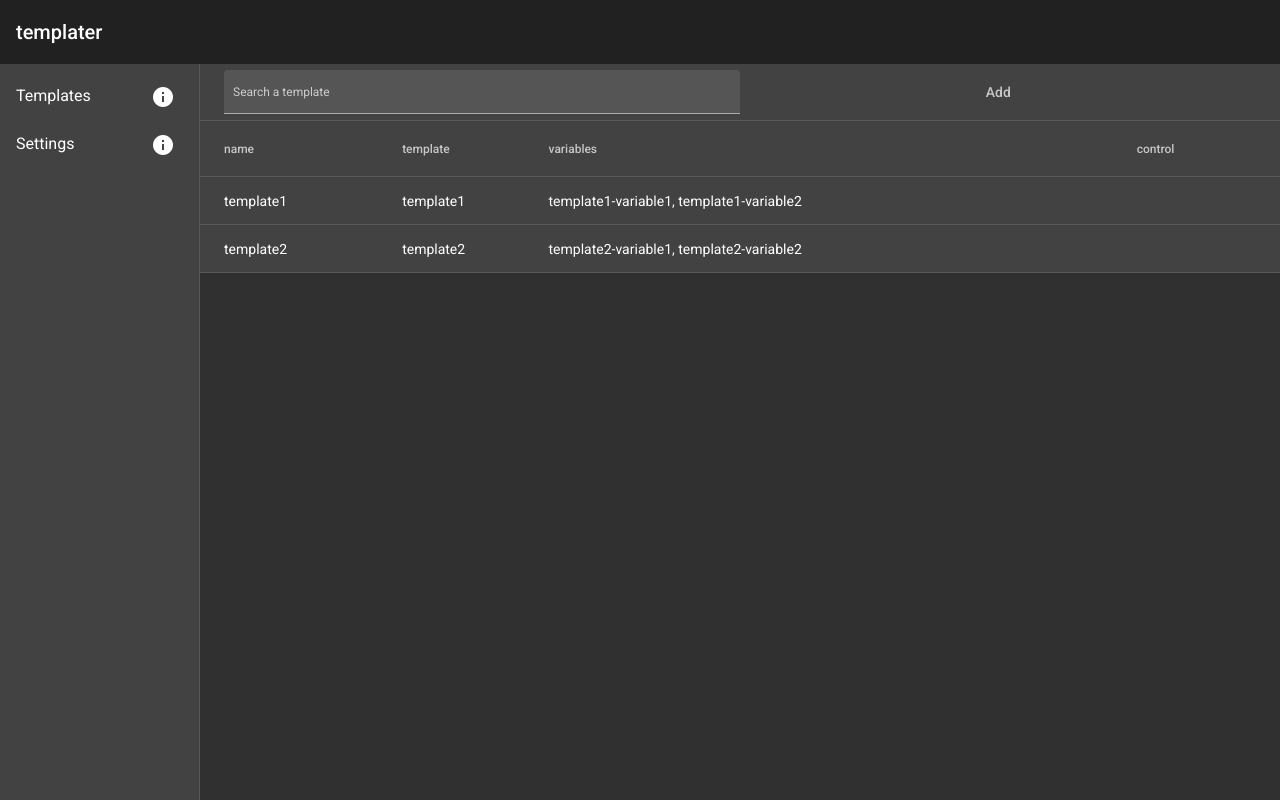
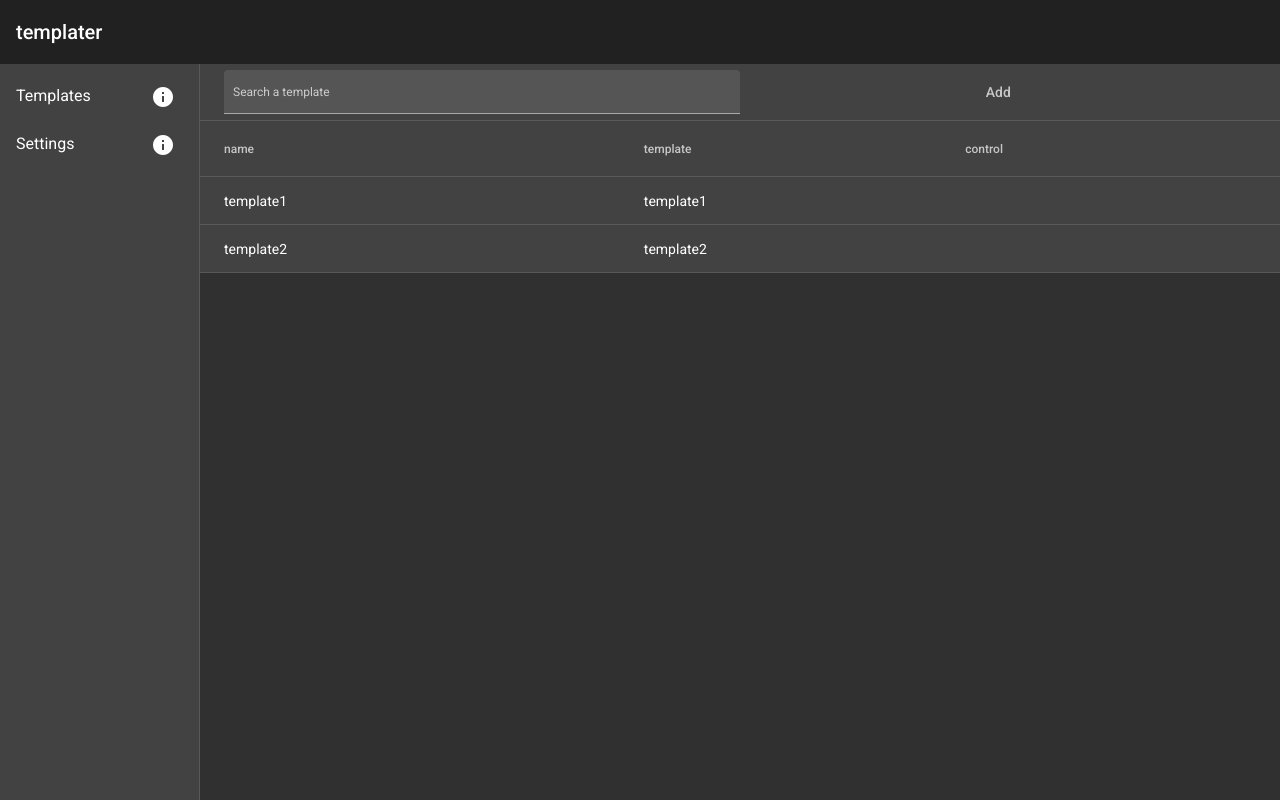
Before and after one commit to matseee/templater, an Angular app in the folder angular-app/: page /templates in a window 1280 px wide. Built offline with nearby package versions, Linux system fonts and the light colour scheme.

Commit message:
feat(template-modal): removed variables from template model

```diff
--- a/angular-app/src/app/models/template.model.ts
+++ b/angular-app/src/app/models/template.model.ts
@@ -1,8 +1,5 @@
-import { Variable } from './variable.model';
-
 export interface Template {
     id: string;
     name: string;
     template: string;
-    variables: Variable[];
 }
--- a/angular-app/src/app/pages/templates/templates.component.html
+++ b/angular-app/src/app/pages/templates/templates.component.html
@@ -24,12 +24,7 @@
 
         <ng-container [matColumnDef]="column" *ngFor="let column of displayedColumns">
             <th id="column-{{column}}" class="table-column-header" mat-header-cell *matHeaderCellDef> {{column}} </th>
-            <ng-container *ngIf="column === 'variables'">
-                <td mat-cell *matCellDef="let element"> {{element[column] | variables}} </td>
-            </ng-container>
-            <ng-container *ngIf="column !== 'variables'">
-                <td mat-cell *matCellDef="let element"> {{element[column]}} </td>
-            </ng-container>
+            <td mat-cell *matCellDef="let element"> {{element[column]}} </td>
         </ng-container>
 
         <tr mat-header-row *matHeaderRowDef="['second-header']; sticky: true"></tr>
--- a/angular-app/src/app/pages/templates/templates.component.ts
+++ b/angular-app/src/app/pages/templates/templates.component.ts
@@ -15,7 +15,7 @@ export class TemplatesPage implements OnInit, OnDestroy {
   searchFormGroup: FormGroup;
 
   tableDataSource: MatTableDataSource<Template>;
-  displayedColumns: string[] = ['name', 'template', 'variables', 'control'];
+  displayedColumns: string[] = ['name', 'template', 'control'];
 
   protected subscription: Subscription;
 
--- a/angular-app/src/app/resources/template.resource.mock.ts
+++ b/angular-app/src/app/resources/template.resource.mock.ts
@@ -12,32 +12,12 @@ export let mockTemplates: Template[] = [
     {
         id: 'template1',
         name: 'template1',
-        template: 'template1',
-        variables: [
-            {
-                id: 'template1-variable1',
-                name: 'template1-variable1',
-            },
-            {
-                id: 'template1-variable2',
-                name: 'template1-variable2',
-            }
-        ]
+        template: 'template1'
     },
     {
         id: 'template2',
         name: 'template2',
-        template: 'template2',
-        variables: [
-            {
-                id: 'template2-variable1',
-                name: 'template2-variable1',
-            },
-            {
-                id: 'template2-variable2',
-                name: 'template2-variable2',
-            }
-        ]
+        template: 'template2'
     }
 ];
 
```
Also changed, not shown: 1 other file (tests, documents, lock files or other folders).
